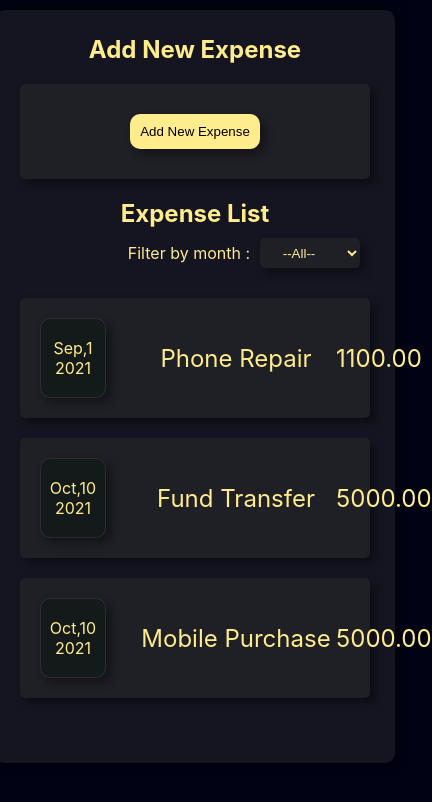
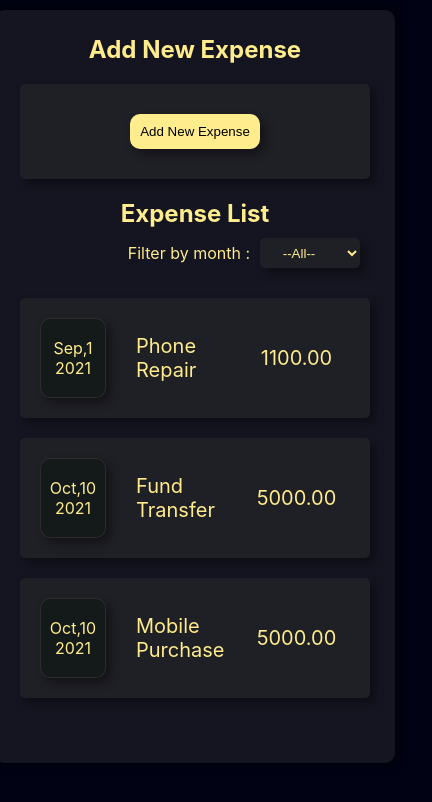
Before and after one commit to MAB51095/ExpenseReact, a React (Create React App) app in the folder react-demo/: page / in a window 390 px wide. Shown: the top 802 px of the page, 432 px wide, since content can reach past the window. Built offline with nearby package versions, Linux system fonts and the light colour scheme.

Commit message:
Media Query Included

```diff
--- a/react-demo/src/App.js
+++ b/react-demo/src/App.js
@@ -55,8 +55,6 @@ function App() {
 
   return (
     <div className="App">
-      {/* <h2 className="header">Add New Expense</h2>
-      <NewExpense onAddExpense={onAddExpenseHandler} /> */}
       <AddNewExpense onAddExpense={onAddExpenseHandler} />
 
       <h2 className="header">Expense List</h2>
--- a/react-demo/src/components/Expense/ExpenseItem.css
+++ b/react-demo/src/components/Expense/ExpenseItem.css
@@ -16,7 +16,8 @@
   border-radius: 5px;
   margin: 10px;
   justify-content: flex-start;
-  /* box-shadow: 5px 5px 10px rgba(0, 0, 0, 0.4); */
+
+  font-size: 1.5rem;
 }
 .expense-item__description .expense-item__title {
   min-width: 200px;
@@ -24,11 +25,19 @@
 .expense-item__description .expense-item__title,
 .expense-item__description .expense-item__amount {
   flex-grow: 1;
-  height: 80px;
-  font-size: 1.5rem;
+  min-height: 80px;
 }
 
 button {
   margin: 10px;
   margin-right: 10px;
 }
+
+@media (max-width: 800px) {
+  .expense-item__description {
+    font-size: 1.25rem;
+  }
+  .expense-item__description .expense-item__title {
+    min-width: 10px;
+  }
+}
--- a/react-demo/src/index.css
+++ b/react-demo/src/index.css
@@ -83,7 +83,3 @@ code {
   color: #ffec8d;
   padding-right: 10px;
 }
-
-.hide {
-  display: none;
-}
```
Also changed, not shown: react-demo/src/components/Expense/ExpenseItem.js (+0 -7 lines).
